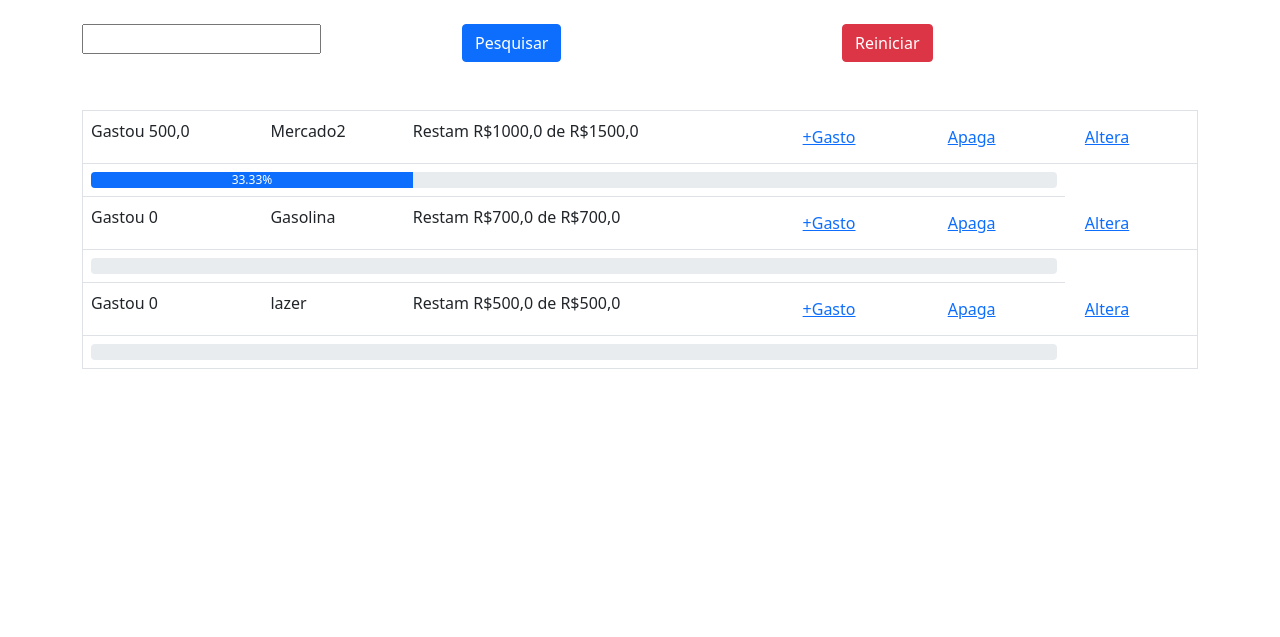
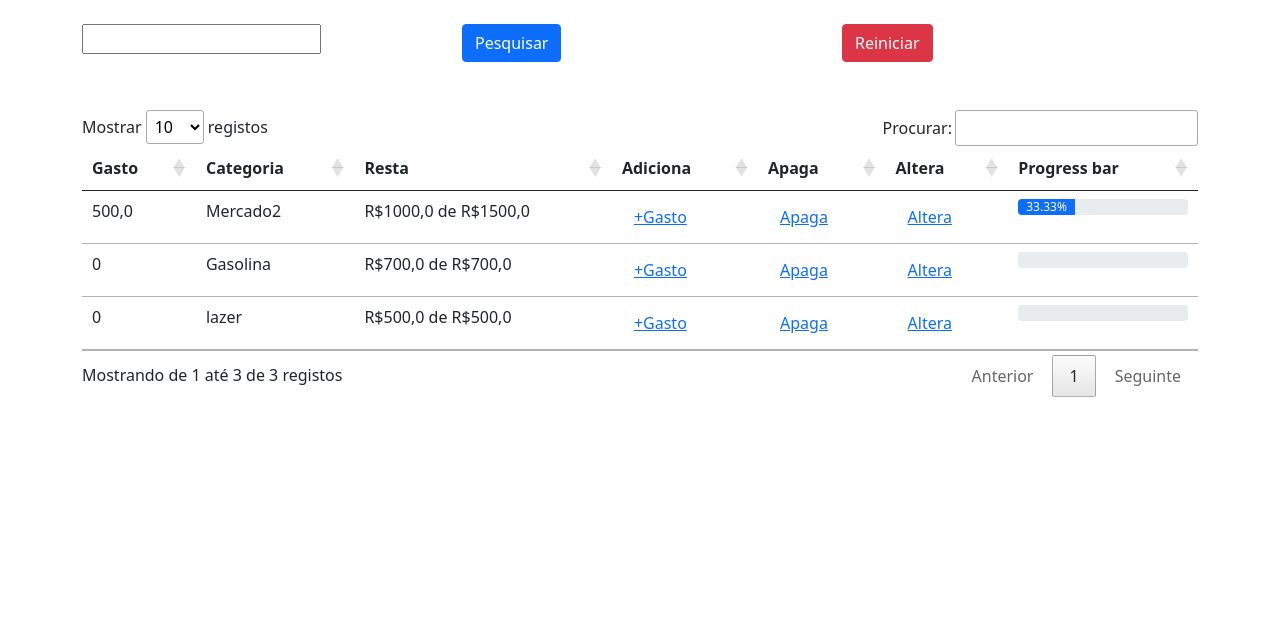
Before and after one commit to tiominga/goals, a Django app: page /categorias/list/ in a window 1280 px wide. Shown: the part 56-693 px from the top of the page. Run offline with Django 5.2, Linux system fonts and the light colour scheme; data comes from the database, SQL or seed files in the repository; both versions use the stored data as it was after the commit; some libraries are stand-ins or nearby versions.

Commit message:
com datatable

```diff
--- a/categorias/templates/categorias_lista.html
+++ b/categorias/templates/categorias_lista.html
@@ -8,6 +8,8 @@
 {% endblock %}
 
 {% block 'body'%}
+
+<body onload="loaded()">
 
 <div class="modal" id="categorias_apaga_modal" tabindex="-1">
     <div class="modal-dialog">
@@ -78,9 +80,31 @@
 
             <div class="col mb-5">
 
-                <table border="1" class="table"><tr>
+                <table class="table" id="tb_categoria_lista" >
+                  <thead>
+                    <tr>
+
+                      <th>Gasto</th>
+                      <th>Categoria</th>
+                      <th>Resta</th>
+                      <th>Adiciona</th>
+                      <th>Apaga</th>
+                      <th>Altera</th>
+                      <th>Progress bar</th>
+
+                    </tr>
+
+                  </thead>
+
+                  <tbody>
+                  <tr>
                     {% for categoria in arr_list %}
-                    <td>Gastou {{ categoria.total_gasto}}</td><td>{{ categoria.nome}}</td><td>Restam R${{categoria.resta}} de R${{categoria.meta}}</td>
+
+                    <td>{{ categoria.total_gasto}}</td>
+
+                    <td>{{ categoria.nome}}</td>
+
+                    <td>R${{categoria.resta}} de R${{categoria.meta}}</td>
 
                       <td>
                         <button type="button" class="btn btn-link" onclick="gasto_novo({{categoria.id}})" data-bs-toggle="modal" style="border:0px">
@@ -98,21 +122,19 @@
                       <button type="button" class="btn btn-link" onclick="categorias_altera({{categoria.id}})"  style="border:0px">
                         Altera
                       </button>
-                   </td>
+                    </td>
 
-                    </tr>
-                    <tr>
+                    <td colspan="6">
 
-                        <td colspan="5">
+                            <div class="progress" onclick="gasto_lista({{categoria.id}})">
+                              <div class="progress-bar" role="progressbar" style="width:{{categoria.percentual}}%;">{{categoria.percentual}}%</div>
+                            </div>
 
-                          <div class="progress" onclick="gasto_lista({{categoria.id}})">
-                            <div class="progress-bar" role="progressbar" style="width:{{categoria.percentual}}%;">{{categoria.percentual}}%</div>
-                          </div>
-
-                        </td>
+                    </td>
 
                     </tr>
                     {% endfor %}
+                  </tbody>
                 </table>
 
             </div>
@@ -121,5 +143,6 @@
     </form>
 
 </div>
+</body>
 
 {%endblock%}
--- a/categorias/views.py
+++ b/categorias/views.py
@@ -58,7 +58,6 @@ def total_gastos(id_categoria):
     grupo = grupo_atual()
     total = Gasto.objects.filter(fk_categorias_id=id_categoria, grupo=grupo).aggregate(Sum('valor'))['valor__sum'] or 0
     total = round(total,2)
-    print('id_categoria:',id_categoria,' grupo ',grupo,' retornei ',total)
     return total
 
 def percentual(id_categoria):
--- a/static/js/categorias_lista.js
+++ b/static/js/categorias_lista.js
@@ -1,3 +1,38 @@
+function loaded(){
+
+    $('#tb_categoria_lista').DataTable({
+        responsive: true,
+        // "bSort": false,
+        "aaSorting": [],
+        "pageLength": 10,
+        "language": {
+            "decimal": "",
+            "emptyTable": "Sem dados disponíveis",
+            "info": "Mostrando de _START_ até _END_ de _TOTAL_ registos",
+            "infoEmpty": "Mostrando de 0 até 0 de 0 registos",
+            "infoFiltered": "(filtrado de MAX registos no total)",
+            "infoPostFix": "",
+            "thousands": ",",
+            "lengthMenu": "Mostrar _MENU_ registos",
+            "loadingRecords": "A carregar dados...",
+            "processing": "A processar...",
+            "search": "Procurar:",
+            "zeroRecords": "Não foram encontrados resultados",
+            "paginate": {
+                "first": "Primeiro",
+                "last": "Último",
+                "next": "Seguinte",
+                "previous": "Anterior"
+            },
+            "aria": {
+                "sortAscending": ": ordem crescente",
+                "sortDescending": ": ordem decrescente"
+            }
+        }
+    });
+
+}
+
 function categorias_apaga(){
 
     id = document.getElementById('ed_apaga_categoria').value;
--- a/templates/main.html
+++ b/templates/main.html
@@ -5,12 +5,16 @@
     <!-- Required meta tags -->
     <meta charset="utf-8">
     <meta name="viewport" content="width=device-width, initial-scale=1">
-    <link rel="stylesheet" href="{% static 'css/main.css' %}"
+    <link rel="stylesheet" href="{% static 'css/main.css' %}">
 
-    <!-- Bootstrap CSS -->
+    <!--Bootstrap CSS Jquery-->
     <script src="//maxcdn.bootstrapcdn.com/bootstrap/4.0.0/js/bootstrap.min.js"></script>
     <script src="https://code.jquery.com/jquery-3.6.4.min.js"></script>
     <link href="https://cdn.jsdelivr.net/npm/bootstrap@5.0.2/dist/css/bootstrap.min.css" rel="stylesheet" integrity="sha384-EVSTQN3/azprG1Anm3QDgpJLIm9Nao0Yz1ztcQTwFspd3yD65VohhpuuCOmLASjC" crossorigin="anonymous">
+
+    <!--Datatable-->
+    <link href="https://cdn.datatables.net/v/bs5/dt-1.13.8/datatables.min.css" rel="stylesheet">
+    <script src="https://cdn.datatables.net/v/bs5/dt-1.13.8/datatables.min.js"></script>
 
     {% block 'head' %}{% endblock %}
 
```
Also changed, not shown: db.sqlite3.
